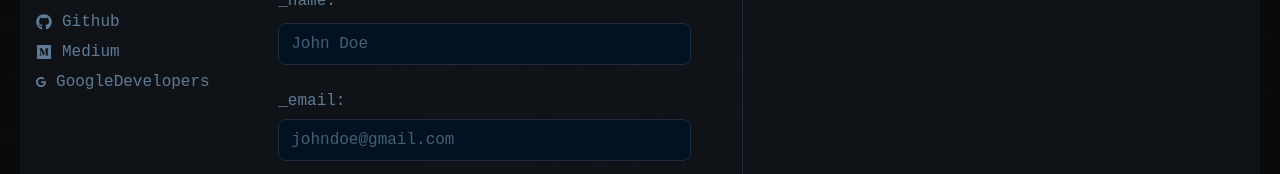
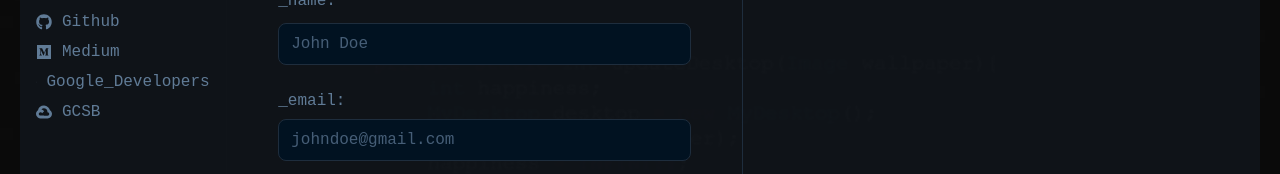
Before and after one commit to AlhikamWarsawa/Portfolio, a React (Create React App) app: page / in a window 1280 px wide. Both pictures are taken after a click on the button "_contact-me". Shown: the part 249-423 px from the top of the page. Built offline with nearby package versions, Linux system fonts and the light colour scheme; a web font is replaced by a local one.

Commit message:
Add GCSB

```diff
--- a/src/pages/ContactMe.jsx
+++ b/src/pages/ContactMe.jsx
@@ -12,6 +12,7 @@ import { FaStackOverflow } from "react-icons/fa";
 import { FaGithub } from "react-icons/fa";
 import { FaMedium } from "react-icons/fa";
 import { FaGoogle } from "react-icons/fa";
+import { SiGooglecloud } from "react-icons/si";
 
 export default function ContactMe() {
   const d = new Date();
@@ -294,7 +295,16 @@ function Contacts() {
                   rel="noreferrer"
               >
                 <FaGoogle/>
-                <span>GoogleDevelopers</span>
+                <span>Google_Developers</span>
+              </a>
+              <a
+                  href="https://www.cloudskillsboost.google/public_profiles/b5eb9fdc-0089-48bc-ab33-a83e6272f3f2"
+                  className="text-[#607B96] hover:text-white inline-flex items-center gap-2.5 transition-colors"
+                  target="_blank"
+                  rel="noreferrer"
+              >
+                <SiGooglecloud/>
+                <span>GCSB</span>
               </a>
             </Popover.Panel>
           </Transition>
```
